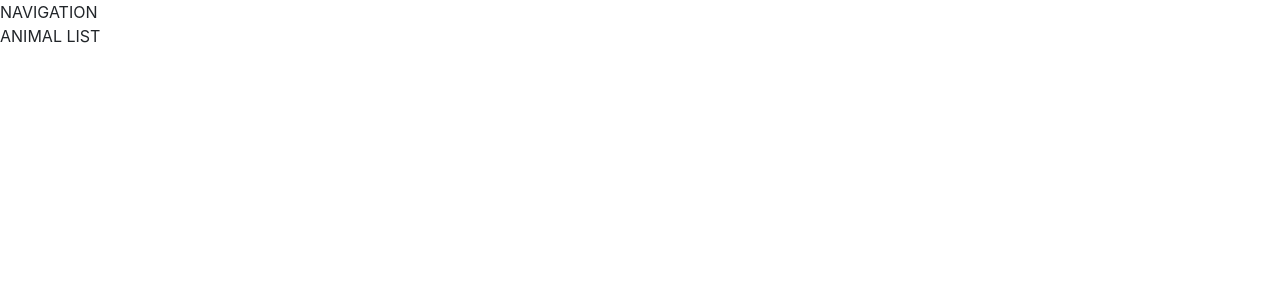
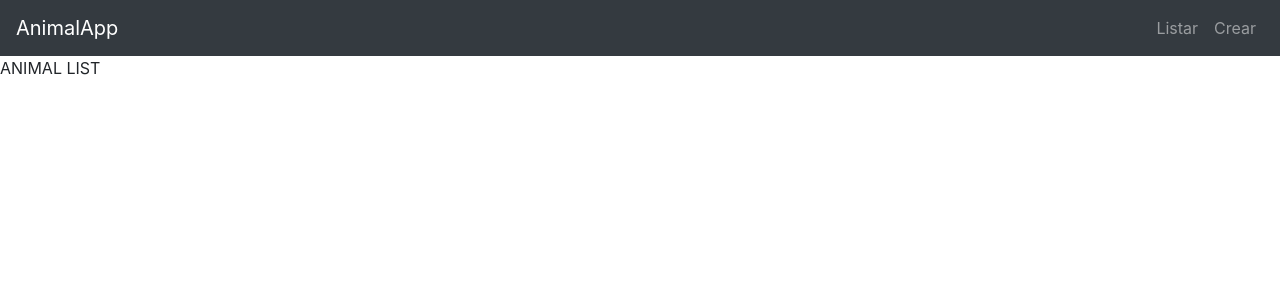
Before and after one commit to onixDG/frontend_recylink, a React (Create React App) app: page / in a window 1280 px wide. Shown: the top 300 px of the page. Built offline with nearby package versions, Linux system fonts and the light colour scheme.

Commit message:
Created navbar in Navigation.js

```diff
--- a/src/components/Navigation.js
+++ b/src/components/Navigation.js
@@ -1,11 +1,32 @@
 import React, { Component } from 'react'
+import {Link} from 'react-router-dom'
 
 export default class Navigation extends Component {
     render() {
         return(
-            <div>
-                NAVIGATION
-            </div>
+            <nav className="navbar navbar-expand-lg navbar-dark bg-dark">
+                <Link className="navbar-brand" to="/">
+                    AnimalApp
+                </Link>
+                <button className="navbar-toggler" type="button" data-toggle="collapse" data-target="#navbarNavDropdown"
+                        aria-controls="navbarNavDropdown" aria-expanded="false" aria-label="Toggle navigation">
+                    <span className="navbar-toggler-icon"></span>
+                </button>
+                <div className="collapse navbar-collapse" id="navbarNavDropdown">
+                    <ul className="navbar-nav ml-auto">
+                        <li className="nav-item ">
+                           <Link className="nav-link" to="/">
+                                Listar
+                           </Link>
+                        </li>
+                        <li className="nav-item">
+                            <Link className="nav-link" to="/create">
+                                Crear
+                           </Link>
+                        </li>
+                    </ul>
+                </div>
+            </nav>
         )
 
     }
```
